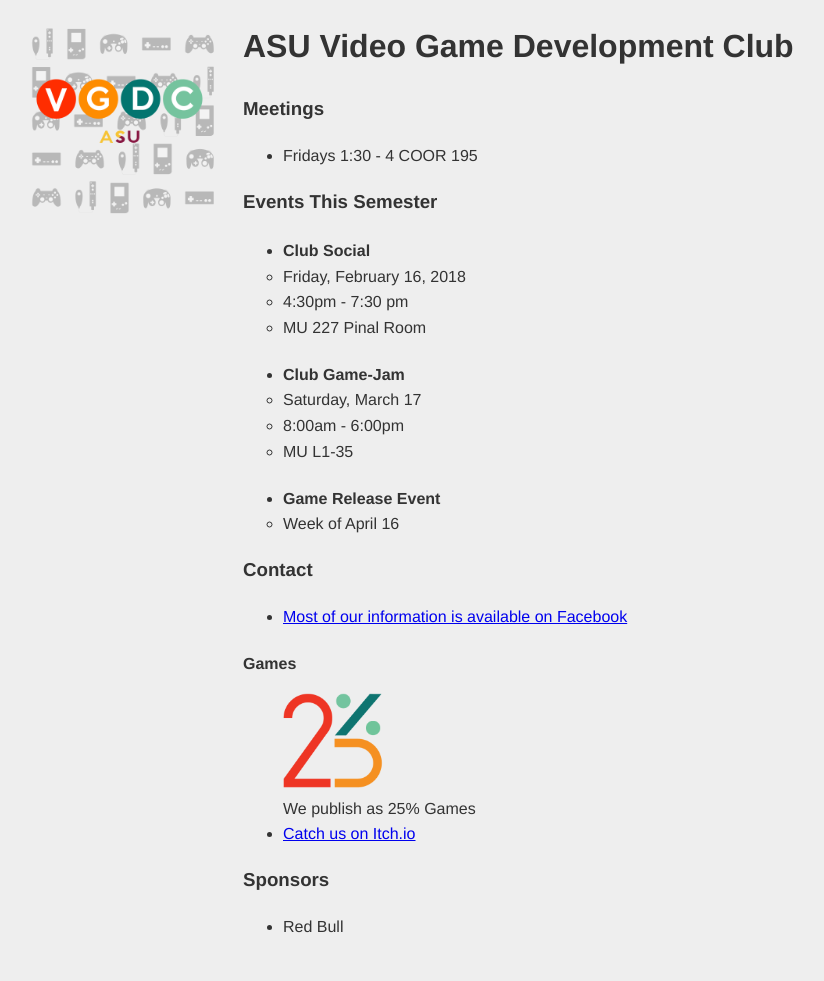
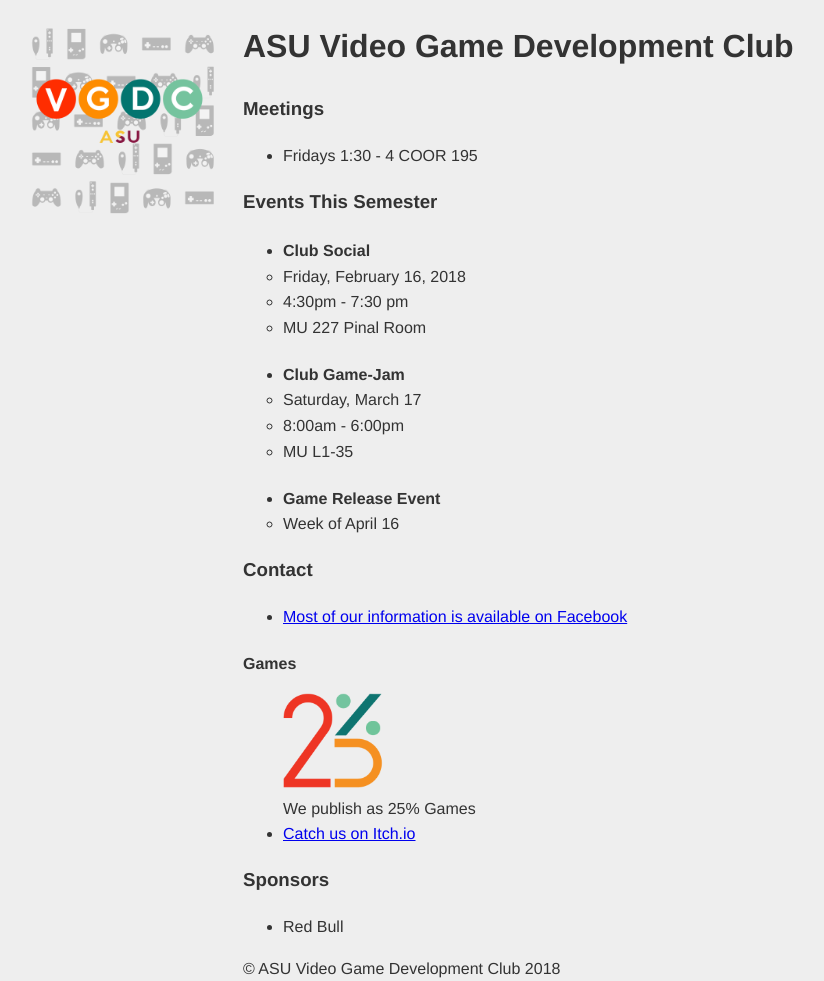
Before and after one commit to GDCASU/website, a plain HTML site: page index.html in a window 1280 px wide. Shown: the whole page, without its empty margins (217-1041 px from the left). Before the commit the page ends 956 px from the top, so only its background shows below. Drawn offline with Linux system fonts and the light colour scheme.

Commit message:
Copyright Line bc why not

```diff
--- a/index.html
+++ b/index.html
@@ -118,6 +118,7 @@
                 <li>Red Bull</li>
             </ul>
         </section>
+        <p style="padding-left: 0">&copy; ASU Video Game Development Club 2018</p>
     </div>
 </body>
 
```
Also changed, not shown: 2 other files.
